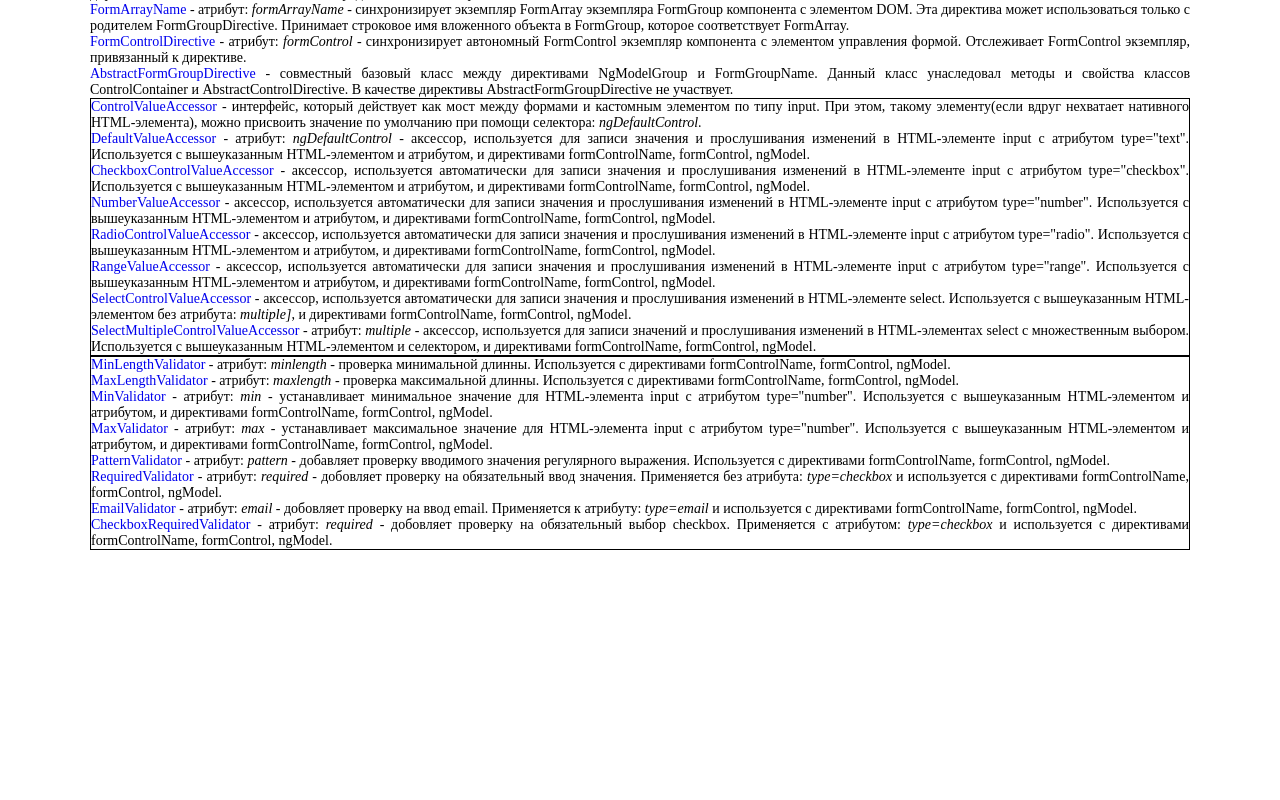
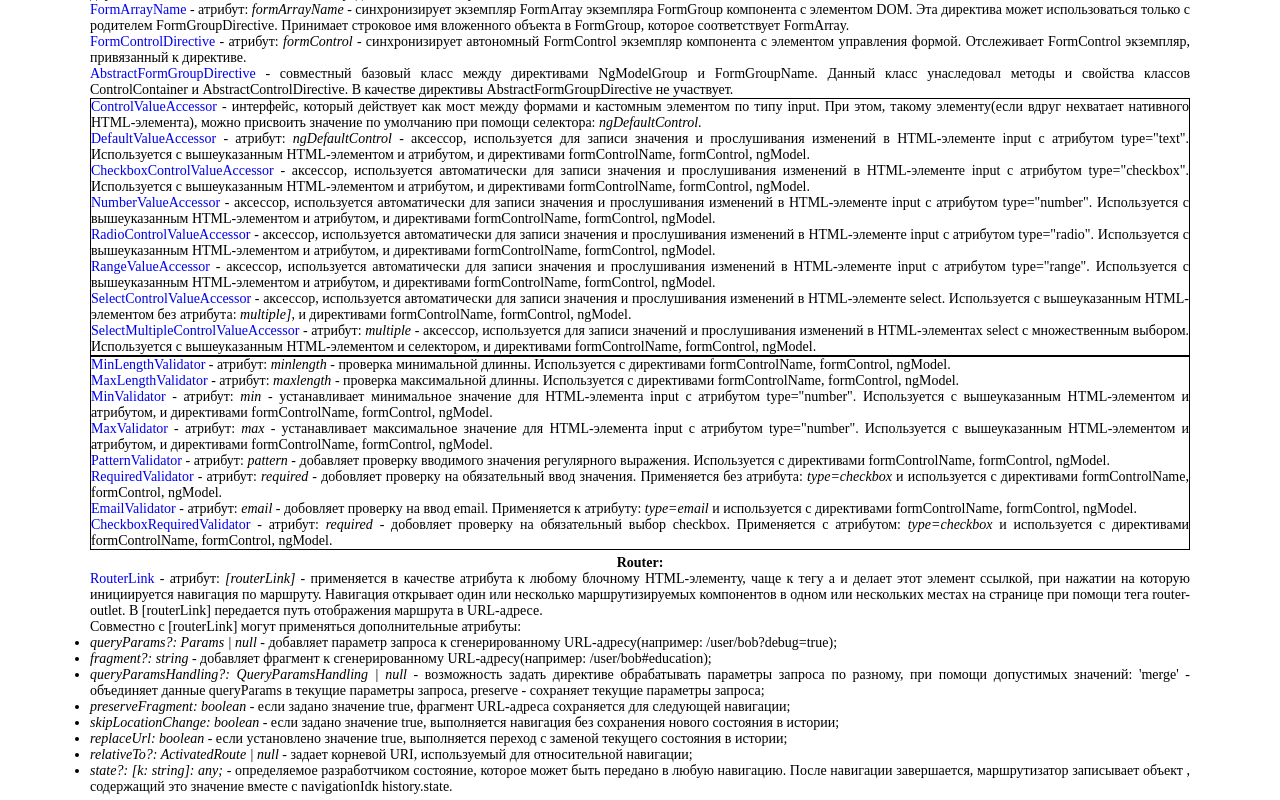
Before and after one commit to ArtemKashirin/API, an Angular app: page / in a window 1280 px wide. Shown: the part 2134-2934 px from the top of the page. Before the commit the page ends 2689 px from the top, so only its background shows below. Built offline with nearby package versions, Linux system fonts and the light colour scheme.

Commit message:
DIRECTIVE: RouterLink

```diff
--- a/src/app/app.component.html
+++ b/src/app/app.component.html
@@ -94,5 +94,9 @@
       <app-min-length-validator></app-min-length-validator>
     </div>
   </div>
+  <div style = "margin-bottom: 5px">
+    <p style = "text-align: center"><b>Router:</b></p>
+    <app-router-link></app-router-link>
 
+  </div>
 </div>
--- a/src/app/app.module.ts
+++ b/src/app/app.module.ts
@@ -63,6 +63,7 @@ import { FormArrayNameComponent } from './directive/form-array-name/form-array-n
 import { FormGroupDirectiveComponent } from './directive/form-group-directive/form-group-directive.component';
 import { NgControlStatusComponent } from './directive/ng-control-status/ng-control-status.component';
 import { NgModelComponent } from './directive/ng-model/ng-model.component';
+import { RouterLinkComponent } from './directive/router-link/router-link.component';
 
 
 @NgModule({
@@ -120,7 +121,6 @@ import { NgModelComponent } from './directive/ng-model/ng-model.component';
     MinLengthValidatorComponent,
     NgControlStatusGroupComponent,
     NgModelGroupComponent,
-
     FormControlNameComponent,
     NgFormComponent,
     NgSelectOptionComponent,
@@ -128,6 +128,7 @@ import { NgModelComponent } from './directive/ng-model/ng-model.component';
     FormGroupDirectiveComponent,
     NgControlStatusComponent,
     NgModelComponent,
+    RouterLinkComponent,
   ],
   imports: [
     BrowserModule,
--- /dev/null
+++ b/src/app/directive/router-link/router-link.component.html
@@ -0,0 +1,22 @@
+<p><a [href] = "this.RouterLink">RouterLink</a> - атрибут: <i>[routerLink]</i> - применяется в качестве атрибута к любому блочному
+  HTML-элементу, чаще к тегу а и делает этот элемент ссылкой, при нажатии на которую инициируется навигация по маршруту. Навигация
+  открывает один или несколько маршрутизируемых компонентов в одном или нескольких местах на странице при помощи тега router-outlet.
+  В [routerLink] передается путь отображения маршрута в URL-адресе.
+</p>
+
+<div>
+  <p>Совместно с [routerLink] могут применяться дополнительные атрибуты:</p>
+  <ul>
+    <li><i>queryParams?: Params | null</i> - добавляет параметр запроса к сгенерированному URL-адресу(например: /user/bob?debug=true);</li>
+    <li><i>fragment?: string</i> - добавляет фрагмент к сгенерированному URL-адресу(например: /user/bob#education);</li>
+    <li><i>queryParamsHandling?: QueryParamsHandling | null</i> - возможность задать директиве обрабатывать параметры запроса по разному,
+      при помощи допустимых значений: 'merge' - объединяет данные queryParams в текущие параметры запроса, preserve - сохраняет текущие
+      параметры запроса;</li>
+    <li><i>preserveFragment: boolean</i> - если задано значение true, фрагмент URL-адреса сохраняется для следующей навигации;</li>
+    <li><i>skipLocationChange: boolean</i> - если задано значение true, выполняется навигация без сохранения нового состояния в истории;</li>
+    <li><i>replaceUrl: boolean</i> - если установлено значение true, выполняется переход с заменой текущего состояния в истории;</li>
+    <li><i>relativeTo?: ActivatedRoute | null</i> - задает корневой URI, используемый для относительной навигации;</li>
+    <li><i>state?: [k: string]: any;</i> - определяемое разработчиком состояние, которое может быть передано в любую навигацию. После
+      навигации завершается, маршрутизатор записывает объект , содержащий это значение вместе с navigationIdк history.state.</li>
+  </ul>
+</div>
--- /dev/null
+++ b/src/app/directive/router-link/router-link.component.ts
@@ -0,0 +1,17 @@
+import {Component, OnInit} from '@angular/core';
+
+@Component({
+  selector: 'app-router-link',
+  templateUrl: './router-link.component.html',
+  styleUrls: ['./router-link.component.scss']
+})
+export class RouterLinkComponent implements OnInit {
+  public RouterLink: string = 'https://angular.io/api/router/RouterLink';
+
+  constructor() {
+  }
+
+  ngOnInit(): void {
+  }
+
+}
```
Also changed, not shown: src/app/directive/router-link/router-link.component.scss (added).
